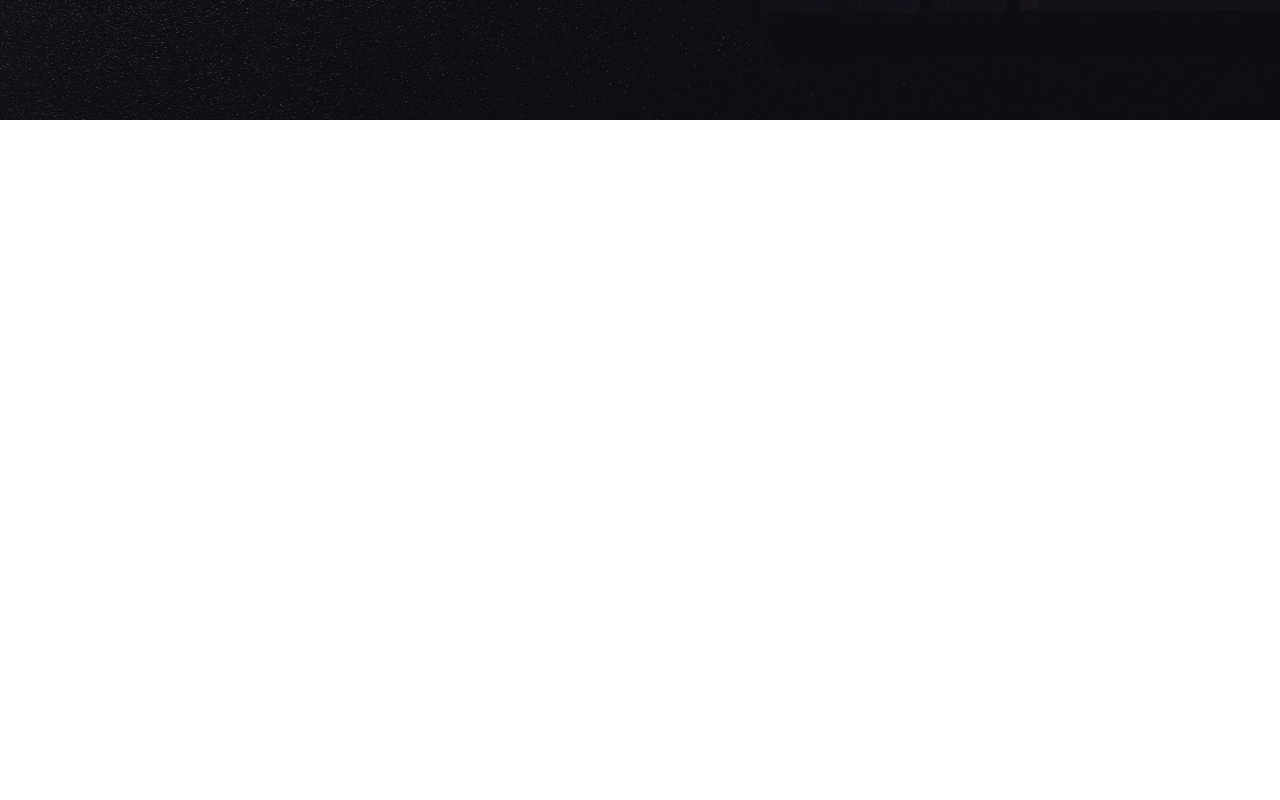
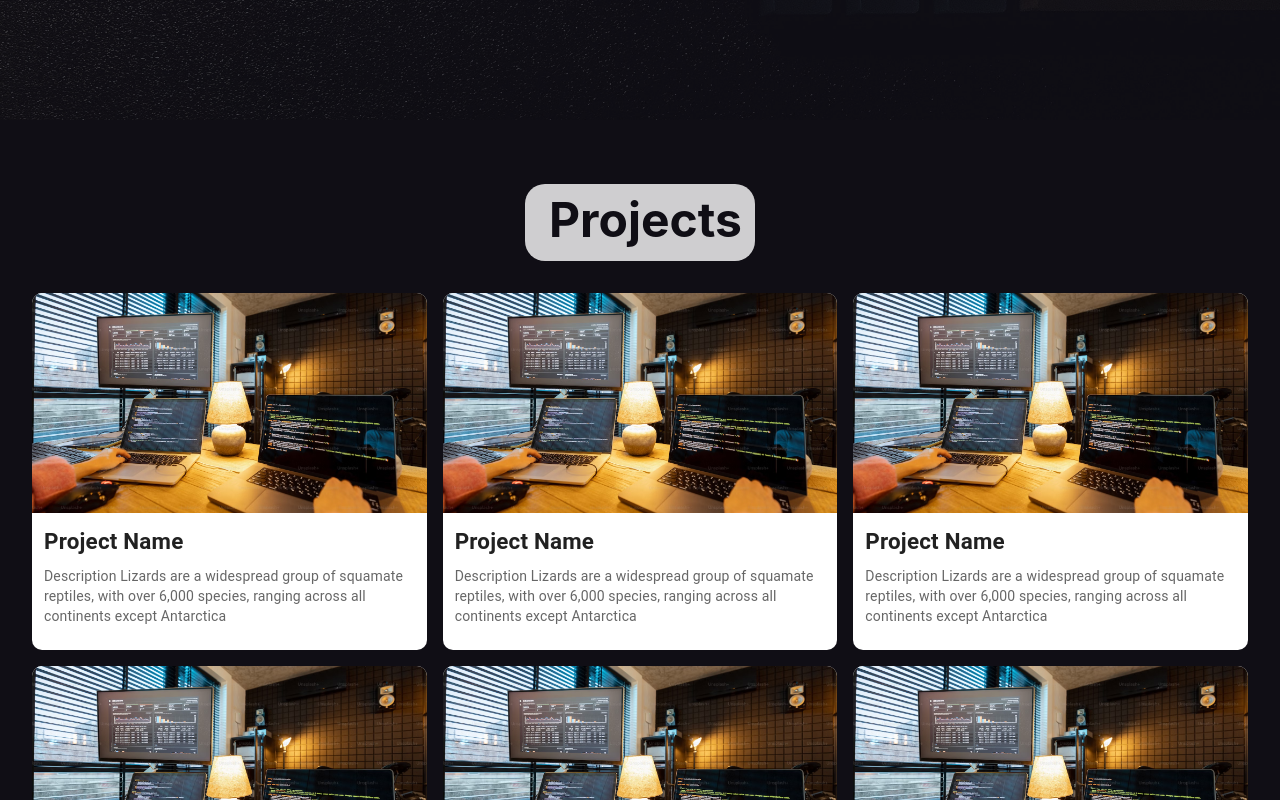
Before and after one commit to keyur6021/portfolio-web, a React (Create React App) app: page / in a window 1280 px wide. Shown: the part 680-1480 px from the top of the page. Before the commit the page ends 800 px from the top, so only its background shows below. Built offline with nearby package versions, Linux system fonts and the light colour scheme; a web font is replaced by a local one.

Commit message:
add project section for portfolio

```diff
--- a/package.json
+++ b/package.json
@@ -3,6 +3,11 @@
   "version": "0.1.0",
   "private": true,
   "dependencies": {
+    "@emotion/react": "^11.11.1",
+    "@emotion/styled": "^11.11.0",
+    "@fontsource/roboto": "^5.0.8",
+    "@mui/icons-material": "^5.14.14",
+    "@mui/material": "^5.14.14",
     "@testing-library/jest-dom": "^5.17.0",
     "@testing-library/react": "^13.4.0",
     "@testing-library/user-event": "^13.5.0",
--- a/src/App.css
+++ b/src/App.css
@@ -3,3 +3,30 @@
     font-size: 2rem;
     color:#fff;
 } */
+
+.main-parent {
+    overflow: hidden;
+    padding: 2rem;
+    background: #100E15;
+}
+
+.main-parent .project-card:hover {
+    scale: 1.2;
+    transition: 0.4s ease-in-out;
+    filter: blur(2px);
+}
+
+.header-project {
+    color: white;
+    font-size: 3rem;
+    padding-bottom: 2rem;
+    font-weight: bold;
+    opacity: 0.8;
+    display: block;
+    border-radius: 20px;
+    width: 182px;
+    padding: 0.4rem 1.5rem 0.7rem 1.5rem;
+    margin: 2rem auto;
+    background-color: white;
+    color: #100E15;
+}
--- /dev/null
+++ b/src/components/PortfolioCard.jsx
@@ -0,0 +1,37 @@
+import * as React from "react";
+import Card from "@mui/material/Card";
+import CardContent from "@mui/material/CardContent";
+import CardMedia from "@mui/material/CardMedia";
+import Typography from "@mui/material/Typography";
+import { Box } from "@mui/material";
+import user from "../assets/images/headerImg.png";
+
+const PortfolioCard = () => {
+    return (
+        <Card sx={{ boxShadow: 'none', borderRadius: '10px' }}>
+            <Box sx={{ overflow: "hidden", position: "relative" }}>
+                <CardMedia
+                    component="img"
+                    height="220"
+                    image={user}
+                    alt="green iguana"
+                    className="project-card"
+                />
+            </Box>
+            <CardContent sx={{ p: 1.5 }}>
+                <Typography
+                    sx={{ fontWeight: "bold", fontSize: '1.4rem' }}
+                    gutterBottom
+                >
+                    Project Name
+                </Typography>
+                <Typography variant="body2" color="text.secondary">
+                    Description Lizards are a widespread group of squamate reptiles, with
+                    over 6,000 species, ranging across all continents except Antarctica
+                </Typography>
+            </CardContent>
+        </Card>
+    );
+};
+
+export default PortfolioCard;
--- /dev/null
+++ b/src/components/ProjectSection.jsx
@@ -0,0 +1,26 @@
+import React from "react";
+import PortfolioCard from "./PortfolioCard";
+import { Grid } from "@mui/material";
+import { Box } from "@mui/material";
+
+const ProjectSection = () => {
+
+    return (
+        <div className="main-parent">
+            <Box className='header-project'>
+                Projects
+            </Box>
+            <Grid container spacing={2}>
+                {[1, 2, 3, 4, 5, 6, 7, 8]?.map((data) => {
+                    return (
+                        <Grid item xl={3} lg={4} md={6} sm={6} xs={12}>
+                            <PortfolioCard />
+                        </Grid>
+                    );
+                })}
+            </Grid>
+        </div>
+    );
+};
+
+export default ProjectSection;
--- a/src/components/main_content/HomePage.jsx
+++ b/src/components/main_content/HomePage.jsx
@@ -1,13 +1,14 @@
 import React from "react";
 import Header from "../headerSection/Header";
 import './../../../src/App.scss';
+import ProjectSection from "../ProjectSection";
 
 const HomePage = () => {
   return (
     <React.Fragment>
       <div>
         <Header />
-
+        <ProjectSection />
       </div>
 
     </React.Fragment>
```
